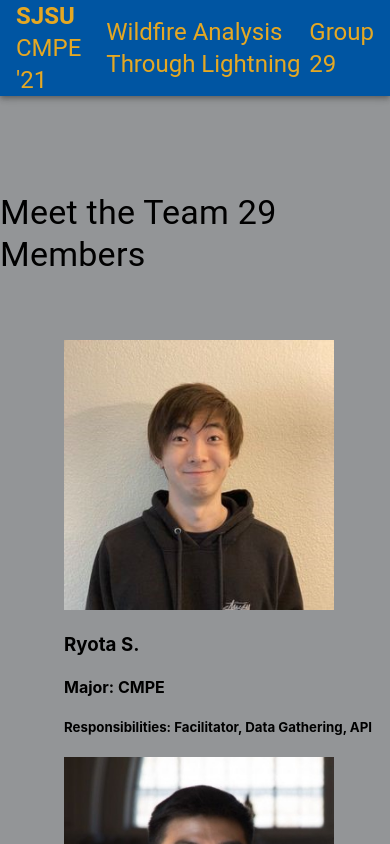
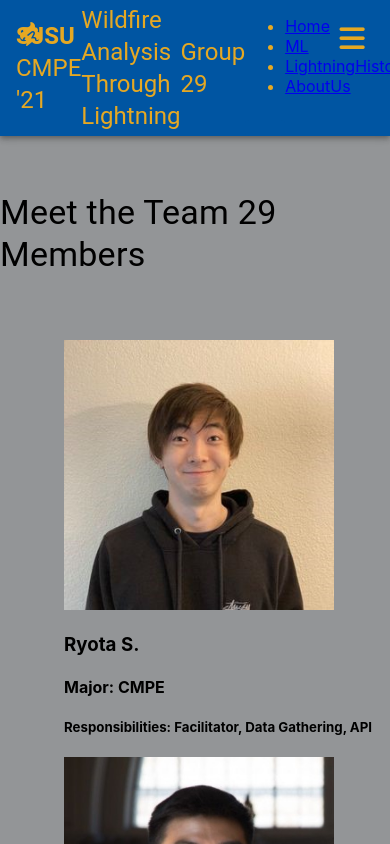
Before and after one commit to SJSU-Wildfire-Prediction/wildfire-frontend, a React (Create React App) app: page /aboutus in a window 390 px wide. Shown: the top 844 px of the page. Built offline with nearby package versions, Linux system fonts and the light colour scheme; no server answers.

Commit message:
basic navbar stuff implemented

```diff
--- a/public/index.html
+++ b/public/index.html
@@ -10,6 +10,8 @@
       content="Web site created using create-react-app"
     />
     <link rel="apple-touch-icon" href="%PUBLIC_URL%/logo192.png" />
+    <script src="https://kit.fontawesome.com/c0c6066b58.js" crossorigin="anonymous"></script>
+
     <!--
       manifest.json provides metadata used when your web app is installed on a
       user's mobile device or desktop. See https://developers.google.com/web/fundamentals/web-app-manifest/
--- a/src/AboutUs.jsx
+++ b/src/AboutUs.jsx
@@ -4,6 +4,7 @@ import "./App.css";
 import { makeStyles, createStyles, Theme } from '@material-ui/core/styles';
 import {AppBar, Toolbar, Button, Typography, Grid, Paper, Table, TableBody, TableCell, TableContainer, TableHead, TableRow} from "@material-ui/core";
 import {Row, Col} from "reactstrap";
+import Navbar from "./components/Navbar/Navbar";
 
 
 import ryota from './images/ryota.jpg';
@@ -45,9 +46,11 @@ class AboutUs extends Component {
                   <Typography variant="h5" color="inherit">
                     Wildfire Analysis Through Lightning
                   </Typography>
+
                   <Typography variant="h5" color="inherit">
                     Group 29
                   </Typography>
+                  <Navbar></Navbar>
                 </Toolbar>
               </AppBar>
             </Grid>
--- a/src/App.css
+++ b/src/App.css
@@ -105,5 +105,5 @@ body {
   display: flex;
   margin: 40vh 5vh 40vh 5vh;
   padding: 0px 16px 0px 16px;
-  color: #E5A823;
+  color:#E5A823 ;
 }
--- a/src/App.js
+++ b/src/App.js
@@ -6,6 +6,7 @@ import { Grid } from "@material-ui/core";
 import Dashboard from "./Dashboard"
 import LightningHistory from "./LightningHistory"
 import AboutUs from "./AboutUs"
+import Navbar from "./components/Navbar/Navbar"
 
 require('dotenv').config();
 
@@ -43,6 +44,17 @@ class App extends Component {
               component={AboutUs}
               // render={() => AboutUs}
             />
+
+              <Route
+              exact
+              path="/Navbar"
+              component={Navbar}
+            />
+             <Route
+              exact
+              path="/LightningHistory"
+              component={LightningHistory}
+            />
           {/* </Grid> */}
         </div>
       </BrowserRouter>
--- a/src/LightningHistory.jsx
+++ b/src/LightningHistory.jsx
@@ -1,7 +1,10 @@
 import React, { Component } from "react";
-import {TableContainer, TableHead, TableRow, TableCell, TableBody, Paper } from "@material-ui/core";
 import axios from "axios";
 import "./App.css";
+import { makeStyles, createStyles, Theme } from '@material-ui/core/styles';
+import {AppBar, Toolbar, Button, Typography, Grid, Paper, Table, TableBody, TableCell, TableContainer, TableHead, TableRow} from "@material-ui/core";
+import {Row, Col} from "reactstrap";
+import Navbar from "./components/Navbar/Navbar";
 
 const API_USERNAME = process.env.REACT_APP_METEOMATICS_API_USERNAME
 const API_PASSWORD = process.env.REACT_APP_METEOMATICS_API_PASSWORD
@@ -15,9 +18,36 @@ class LightningHistory extends Component {
     }
 
     render() {
-      //
       return (
-        <div></div>
+        <div class = ''>
+
+            <Grid container spacing={8}>
+            <Grid item xs={12}>
+              <AppBar className="general-top-bar" position="absolute">
+                <Toolbar className="topbar-toolbar">
+                  <Typography variant="h5" color="inherit">
+                    <b>SJSU</b> CMPE '21
+                  </Typography>
+                  <Typography variant="h5" color="inherit">
+                    Wildfire Analysis Through Lightning
+                  </Typography>
+
+                  <Typography variant="h5" color="inherit">
+                    Group 29
+                  </Typography>
+                  <Navbar></Navbar>
+                </Toolbar>
+              </AppBar>
+            </Grid>
+
+            <Grid item xs={12}></Grid>
+            <Grid item xs={1}></Grid>
+
+
+
+
+             </Grid>
+        </div>
       )
     }
   }
--- /dev/null
+++ b/src/components/Button.css
@@ -0,0 +1,39 @@
+:root{
+    --primary: #0055A2;
+}
+
+.btn {
+    padding: 8px 20px;
+    border-radius: 4px;
+    outline: none;
+    border: none;
+    cursor: pointer;
+}
+
+.btn:hover{
+    padding:8px 20px;
+    transition: all 0.3s ease-out;
+    background: #fff;
+    color: #E5A823 ;
+    transition: 250ms;
+}
+
+.btn--primary{
+    background-color: var(--primary);
+}
+
+.btn--outline{
+    background-color: transparent;
+    color: #fff;
+    padding: 9px 20px;
+    border-radius: 4px;
+    border: 1px solid var(--primary);
+    transition: all 0.3s ease-in-out;
+}
+
+.btn-medium{
+    padding: 12px 20px;
+    border-radius: 4px;
+    font-size: 20px;
+    color: fff;
+}
--- /dev/null
+++ b/src/components/Button.js
@@ -0,0 +1,31 @@
+import React from 'react'
+import './Button.css'
+
+const STYLES = [
+    'btn--primary',
+    'btn--outline'
+]
+
+const SIZES =  [
+    'btn--medium',
+    'btn--large'
+]
+
+export const Button = ({
+    children,
+    type,
+    onClick,
+    buttonStyle,
+    buttonSize,
+}) => {
+    const checkButtonStyle = STYLES.includes(buttonStyle) ? buttonStyle : STYLES[0]
+
+    const checklButtonSize = SIZES.includes(buttonSize) ? buttonSize : SIZES [0]
+
+    return(
+        <button className={`btn ${checkButtonStyle} ${checklButtonSize}`} onClick={onClick}
+        type={type}>
+            {children}
+        </button>
+    )
+}
--- /dev/null
+++ b/src/components/Navbar/MenuItems.js
@@ -0,0 +1,25 @@
+export const MenuItems = [
+    {
+        title: 'Home',
+        url: './Dashboard',
+        cName: 'nav-links'
+    },
+
+    {
+        title: 'ML',
+        url: '#',
+        cName: 'nav-links'
+    },
+
+    {
+        title: 'LightningHistory',
+        url: './LightningHistory',
+        cName: 'nav-links'
+    },
+
+    {
+        title: 'AboutUs',
+        url: './AboutUs',
+        cName: 'nav-links'
+    },
+]
--- /dev/null
+++ b/src/components/Navbar/Navbar.css
@@ -0,0 +1,111 @@
+.NavBarItems {
+    background: linear-gradient (90deg, rgb(110, 94, 254) 0%, rgba(73, 63, 252, 1) 100%);
+    height: 70px;
+    display: flex;
+    justify-content: center;
+    align-items: center;
+    font-size: 1.2rem;
+}
+
+.navbar-logo{
+    color: #E5A823;
+    justify-self: start;
+    margin-left: 20px;
+    cursor: pointer;
+}
+
+.fa-react{
+    margin-left: 0.5rem;
+    font-size: 1.6rem;
+}
+
+.nav-menu{
+    display: grid;
+    grid-template-columns: repeat(4, auto);
+    grid-gap: 10px;
+    list-style: none;
+    text-align: center;
+    width: 70vw;
+    justify-content: end;
+    margin-right: 2rem;
+}
+
+.nav-links{
+    color: white;
+    text-decoration: none;
+    padding: 0.5rem 1rem;
+}
+
+.nav-links:hover {
+    background-color: #0055A2;
+    border-radius: 4px;
+    transition: all 0.2s ease-out;
+}
+
+.fa-bars {
+    color: #E5A823;
+}
+
+.menu-icon{
+    display: none;
+}
+
+@media screen and (max-width: 960px){
+    .NavBarItems{
+        position: relative;
+    }
+
+    .nav-menu {
+        display: flex;
+        flex-direction: column;
+        width: 100%;
+        height: 500px;
+        position: absolute;
+        top: 80px;
+        left:  0;
+        opacity: 1;
+        transition: all 0.5s ease;
+    }
+
+    .nav-menu.active{
+        background: #0055A2;
+        left: 0;
+        opacity: 1;
+        transition: all 0.5s ease;
+        z-index: 1;
+    }
+
+    .nav-links{
+        text-align: center;
+        padding: 2rem;
+        width: 100%;
+        display: table;
+    }
+
+    .nav-linkshover{
+        background-color: #0055A2;
+        border-radius: 0;
+    }
+
+    .navbar-logo{
+        position: absolute;
+        top: 0;
+        left: 0;
+        transform: translate(255. 50%);
+    }
+
+    .menu-icon{
+        display: block;
+        position: absolute;
+        top: 0;
+        right: 0;
+        transform: translate(-100%, 60%);
+        font-size: 1.8rem;
+        cursor: pointer;
+    }
+
+    .fa-times{
+        color: #E5A823;
+        font-size: 2rem;
+    }
+}
--- /dev/null
+++ b/src/components/Navbar/Navbar.js
@@ -0,0 +1,46 @@
+import React, { Component } from 'react';
+import {MenuItems} from "./MenuItems"
+import './Navbar.css'
+import "../../App.css";
+import {Button} from "../Button"
+
+
+class Navbar extends Component {
+    state = {clicked: false}
+
+
+
+    render (){
+        return(
+            <nav className = "NavbarItem">
+                <h1 className ="navbar-logo">
+                    <i className="fas fa-poo-storm">
+                        </i>
+                </h1>
+                <div className="menu-icon" onClick={this.handleClick}>
+                    <i className={this.state.clicked ? 'fas fa-times' : 'fas fa-bars'}></i>
+                </div>
+
+                <ul>
+                    {MenuItems.map((item, index) => {
+                        return (
+                            <li key={index}>
+                                <a className={item.Cname} href={item.url} >
+                                    {item.title}
+                                </a>
+                            </li>
+                            )
+                        }
+                    )
+                    }
+
+
+                </ul>
+                <Button></Button>
+            </nav>
+
+        )
+    }
+}
+
+export default Navbar
```
